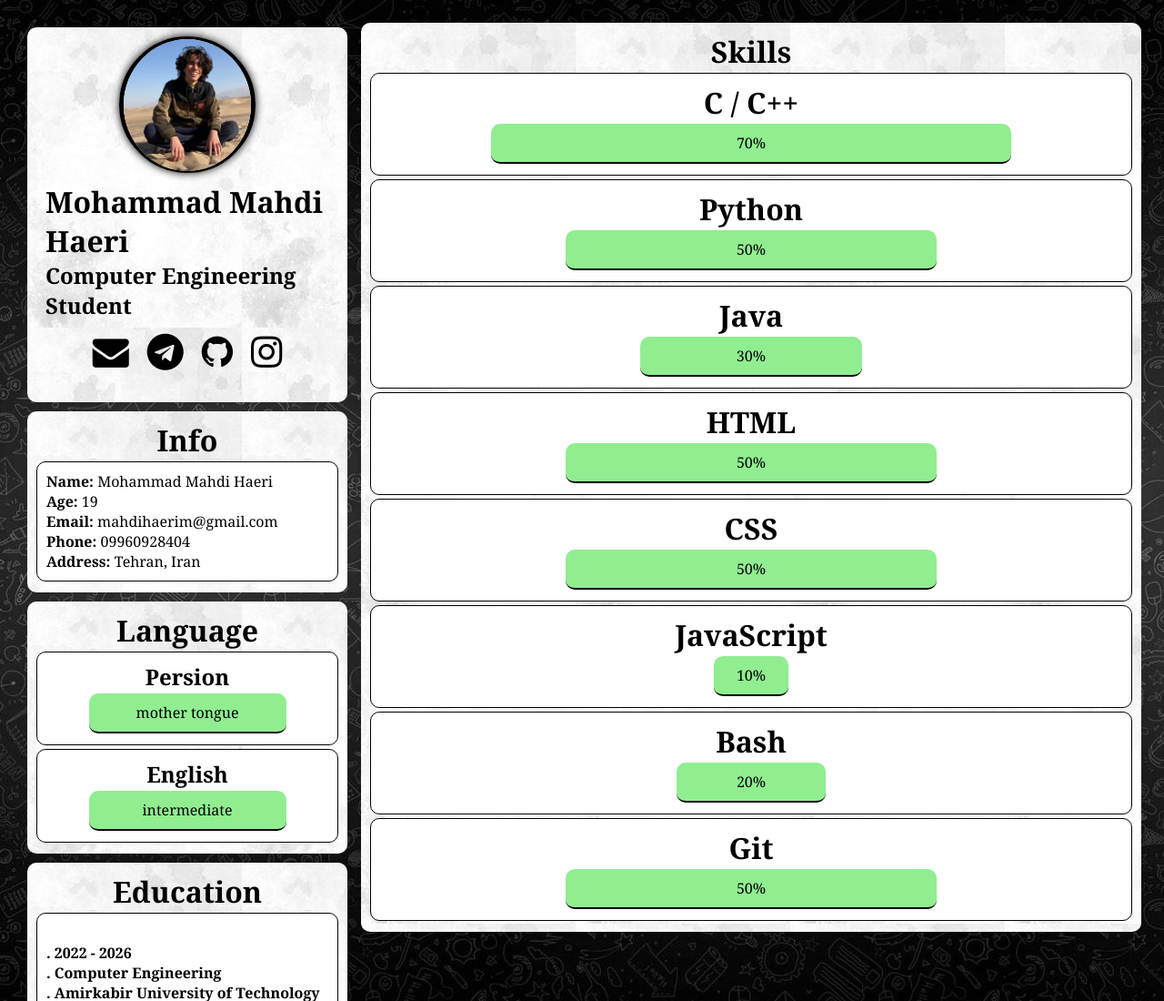
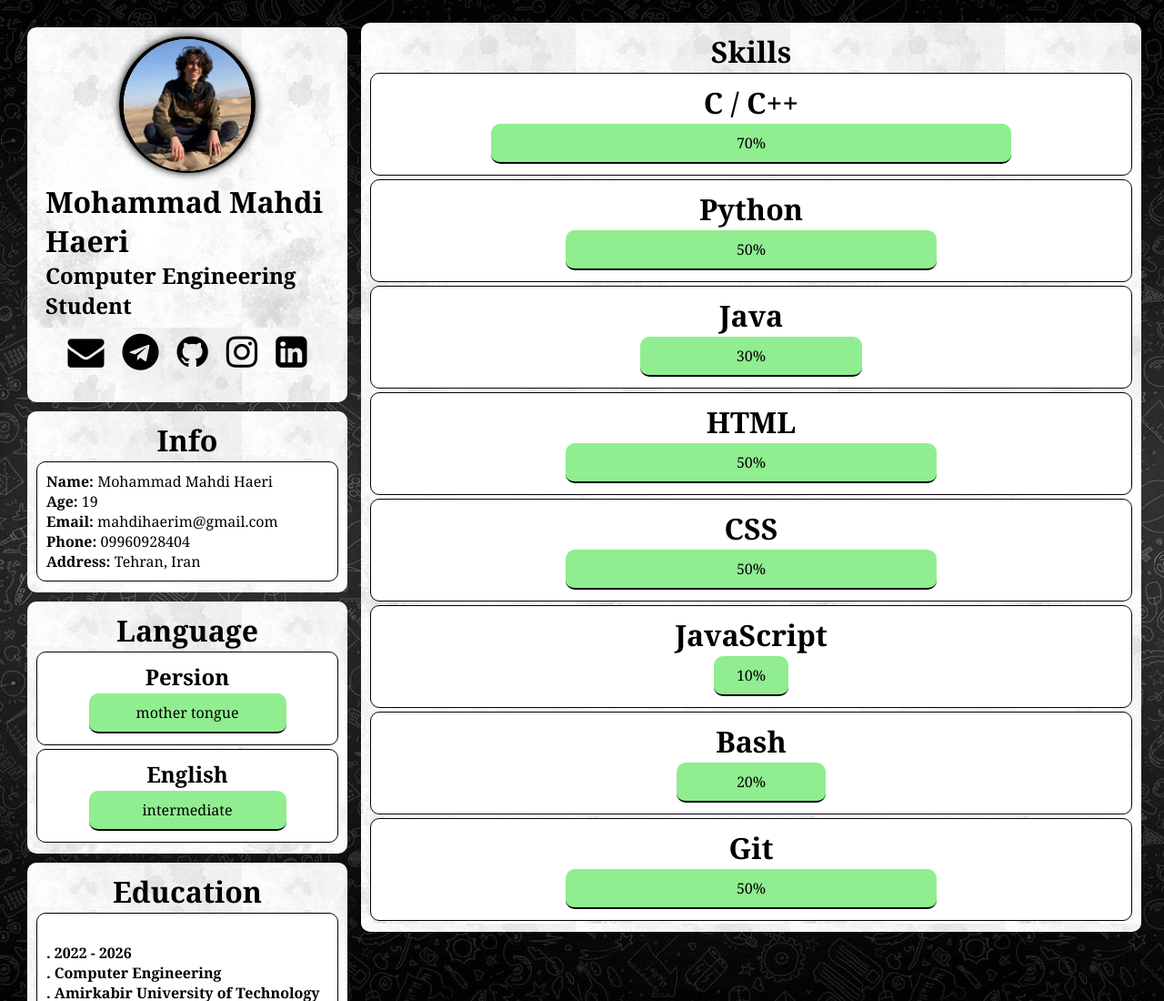
Before and after one commit to MahdiHaeri/Resume, a plain HTML site: page index.html in a window 1280 px wide. Shown: the top 1100 px of the page at 91% size. Drawn offline with Linux system fonts and the light colour scheme.

Commit message:
add linkedin logo but it not have link

```diff
--- a/index.html
+++ b/index.html
@@ -30,6 +30,9 @@
                         </a>
                         <a href="https://www.instagram.com/mahdihaerim/">
                             <i class="fa fa-instagram" style="font-size:40px"></i>
+                        </a>
+                        <a href="">
+                            <i class="fa fa-linkedin-square" style="font-size:40px"></i>
                         </a>
                     </div>
                 </div>
```
